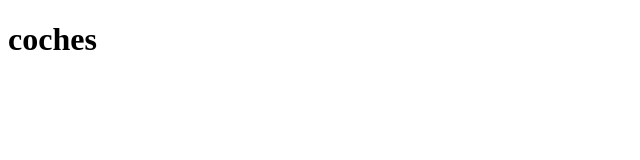
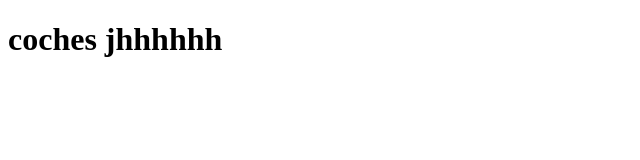
Before and after one commit to Liam2781/primer-repositorio-fd, a plain HTML site: page home.html in a window 1280 px wide. Shown: the whole page, without its empty margins (0-640 px from the left). Drawn offline with Linux system fonts and the light colour scheme.

Commit message:
index
pru

```diff
--- a/home.html
+++ b/home.html
@@ -6,6 +6,7 @@
     <body>
         <h1>
             coches
+            jhhhhhh
         </h1>
     </body>
 </html>
```
